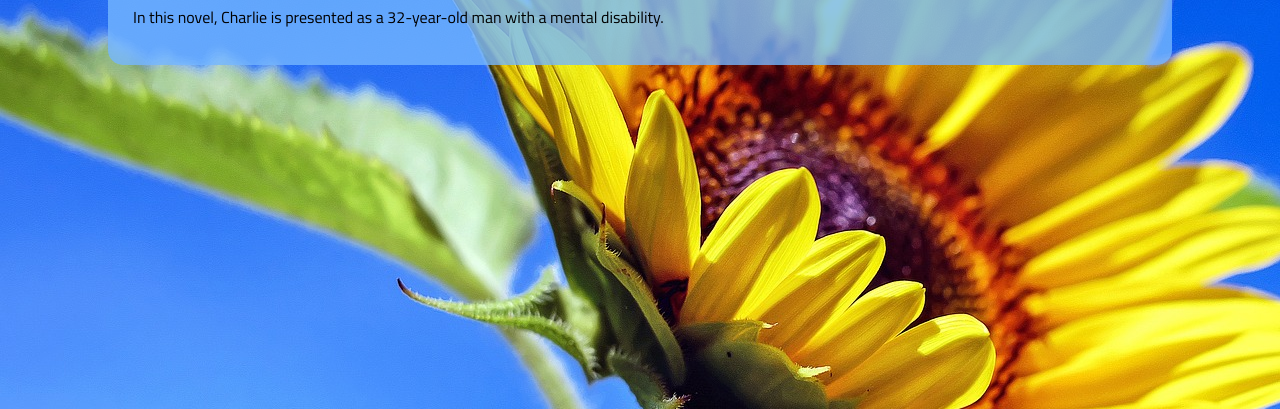
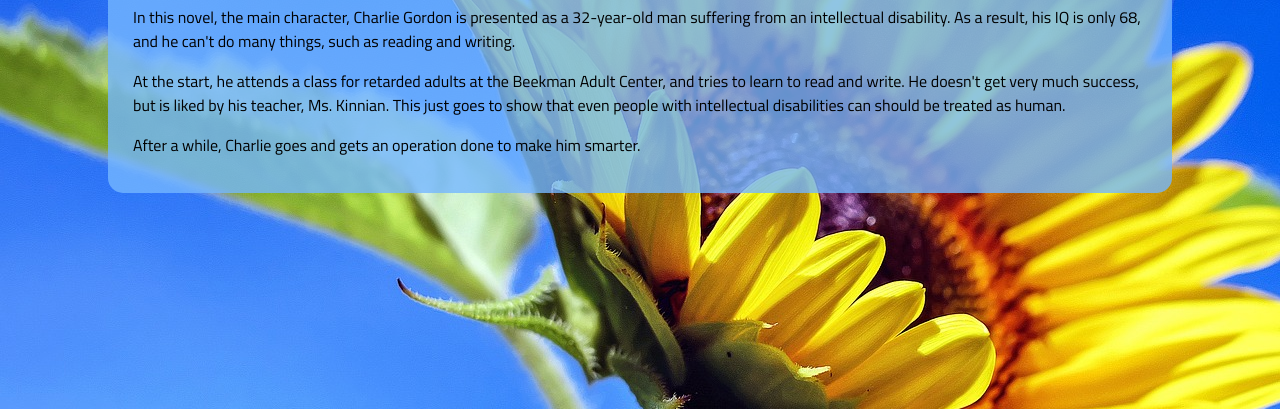
Before and after one commit to ericw-alt/school-website, a plain HTML site: page charlie.html in a window 1280 px wide. Shown: the part 391-800 px from the top of the page. Drawn offline with Linux system fonts and the light colour scheme.

Commit message:
Added more info

```diff
--- a/charlie.html
+++ b/charlie.html
@@ -39,7 +39,16 @@
       <div>
         <h2>Charlie</h2>
         <p>
-          In this novel, Charlie is presented as a 32-year-old man with a mental disability.
+          In this novel, the main character, Charlie Gordon is presented as a 32-year-old man suffering from an intellectual disability.
+          As a result, his IQ is only 68, and he can't do many things, such as reading and writing.
+        </p>
+        <p>
+          At the start, he attends a class for retarded adults at the Beekman Adult Center, and tries to learn to read and write.
+          He doesn't get very much success, but is liked by his teacher, Ms. Kinnian.
+          This just goes to show that even people with intellectual disabilities can should be treated as human.
+        </p>
+        <p>
+          After a while, Charlie goes and gets an operation done to make him smarter.
         </p>
       </div>
     </div>
```
